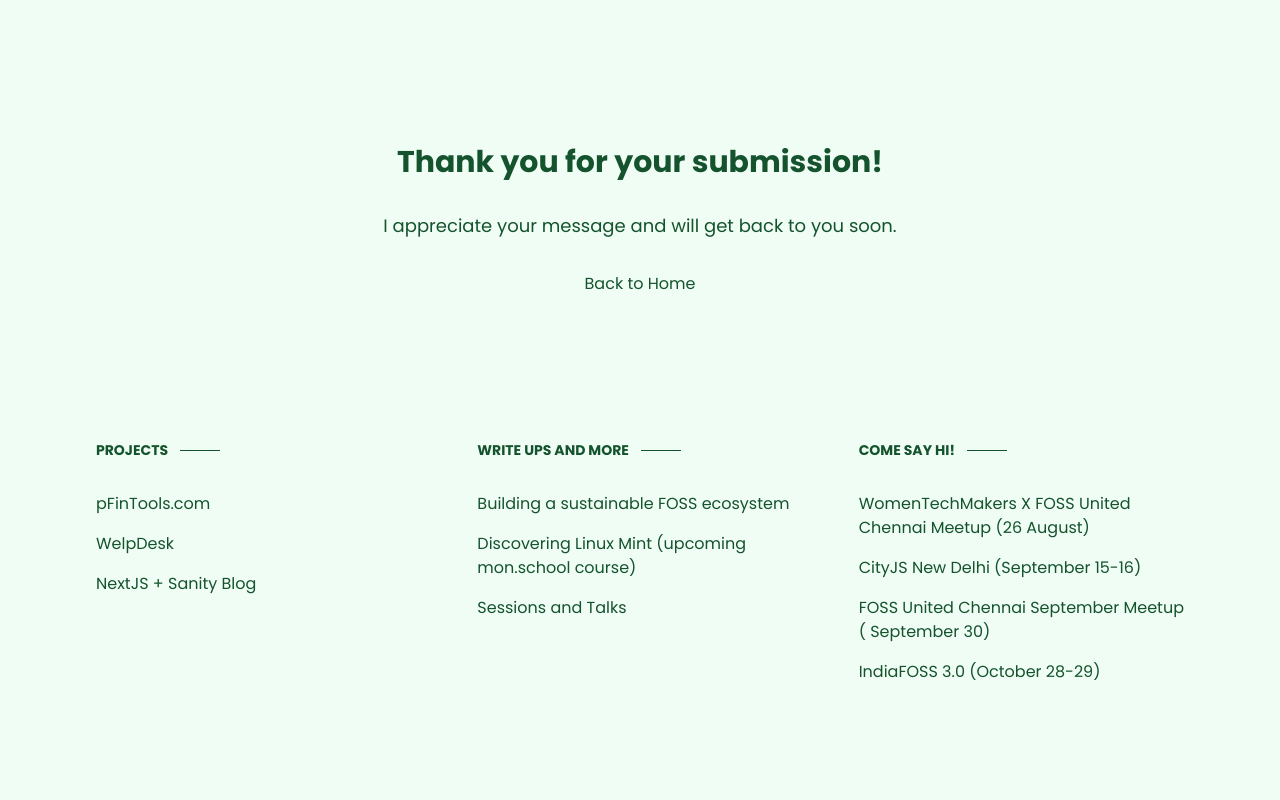
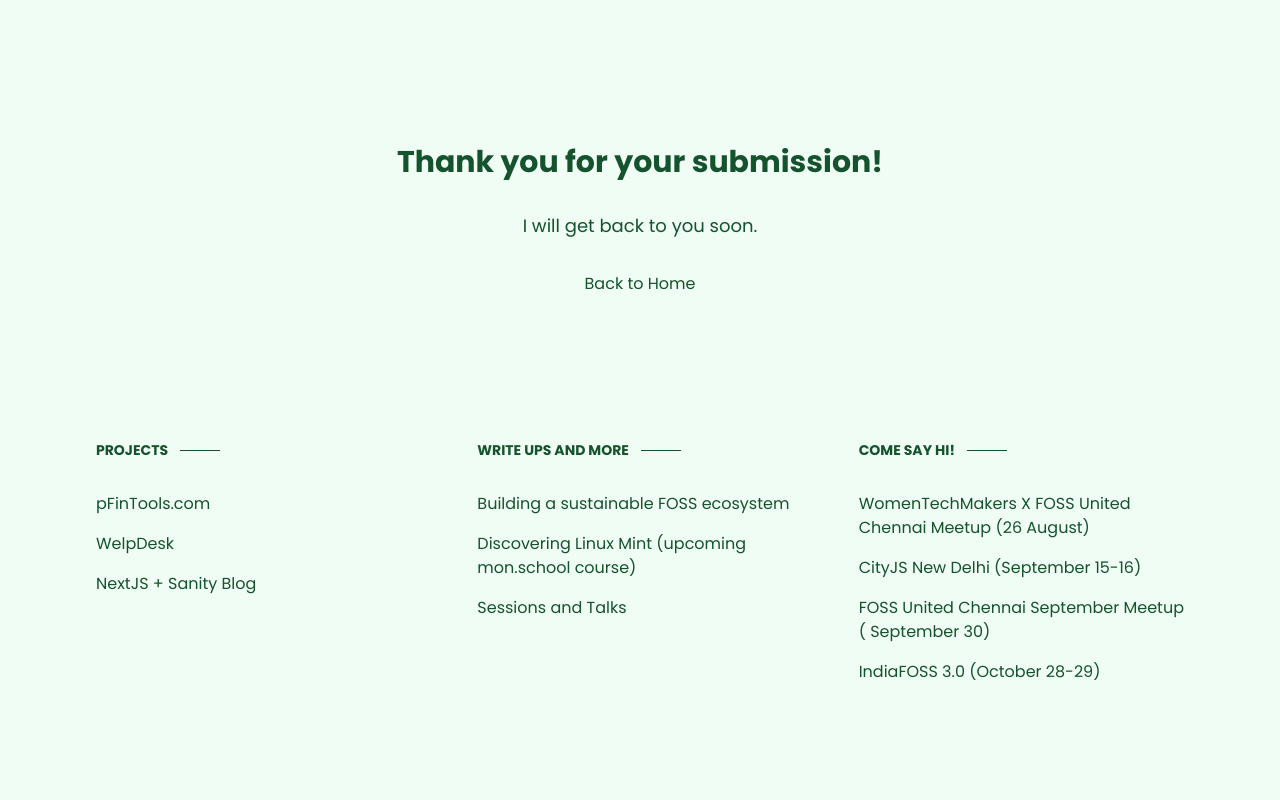
Before and after one commit to ansharora28/ansharora.dev, an Astro site: page /thanks in a window 1280 px wide. Shown: the top 800 px of the page. Built offline with nearby package versions, Linux system fonts and the light colour scheme; Astro itself is replaced by a stand-in of ours.

Commit message:
made thank you page less cheesy

```diff
--- a/src/pages/thanks.astro
+++ b/src/pages/thanks.astro
@@ -13,7 +13,7 @@ import WorkLinks from "../components/WorkLinks.astro";
     <PageSection>
         <div class="flex flex-col items-center space-y-8">
           <h2 class="text-3xl font-bold text-green-900">Thank you for your submission!</h2>
-          <p class="text-lg text-green-900">I appreciate your message and will get back to you soon.</p>
+          <p class="text-lg text-green-900">I will get back to you soon.</p>
           <!-- <img src="/path/to/thank-you-image.png" alt="Thank you" class="w-64" /> -->
           <a href="/" class="text-green-900 hover:text-blue-500 transition-colors">Back to Home</a>
 
```
